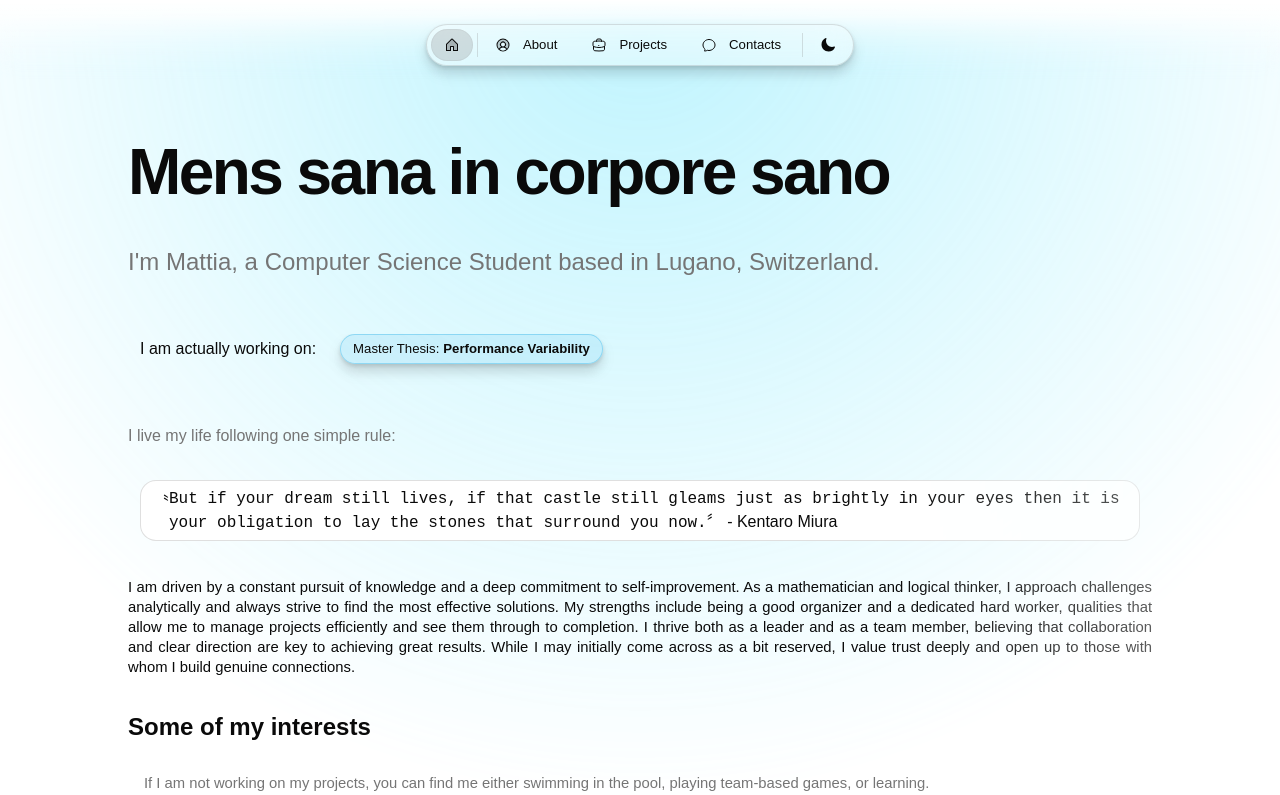
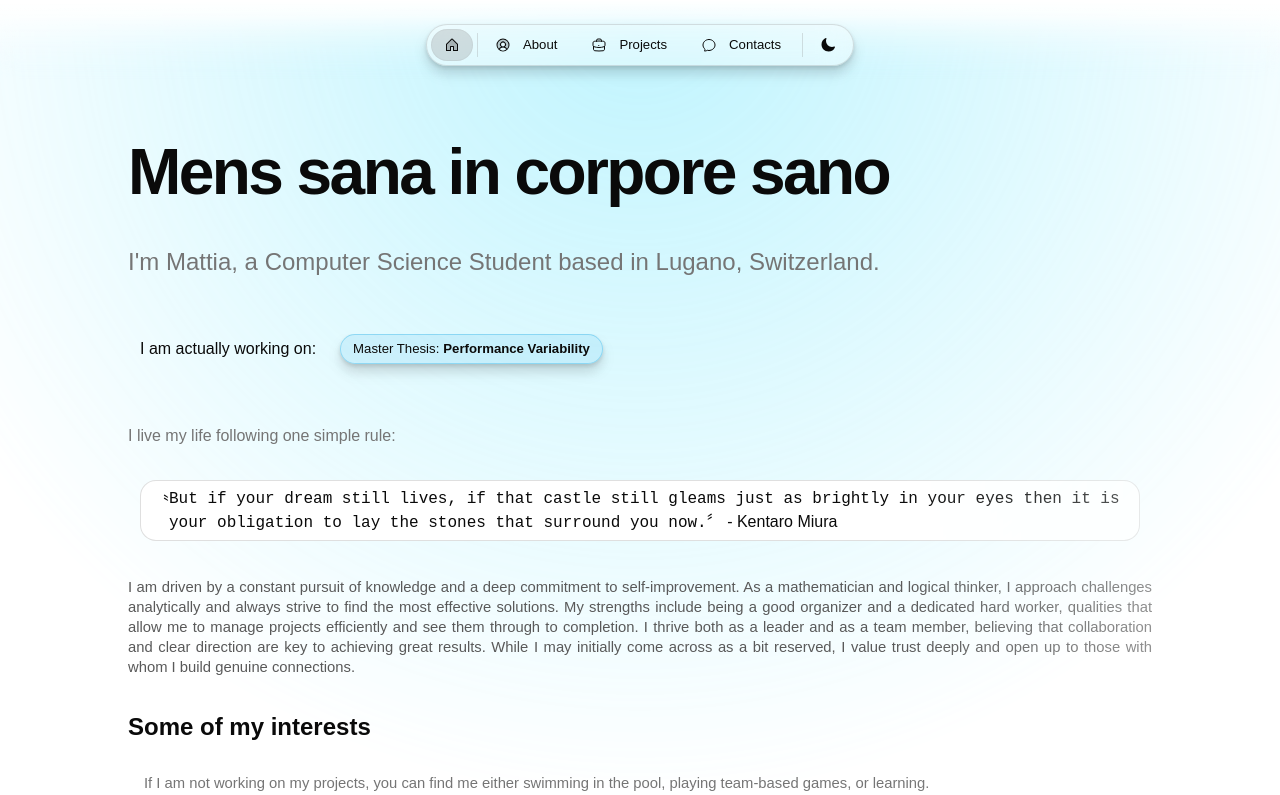
Before and after one commit to MattiaBiancini/mattiabiancini, a Next.js app: page / in a window 1280 px wide. Shown: the top 795 px of the page. Built offline with nearby package versions, Linux system fonts and the light colour scheme; a web font is replaced by a local one.

Commit message:
Bugfix switching theme

```diff
--- a/src/app/page.tsx
+++ b/src/app/page.tsx
@@ -45,7 +45,7 @@ export default function Home() {
         {home.featured && (
         <RevealFx fillWidth delay={0.2} horizontal="start" paddingTop="0" paddingBottom="32" paddingLeft="12">
           <Row horizontal="start" gap="m" style={{ alignItems: "center" }}>
-            <Text>I am actually working on:</Text>
+            <Text onBackground="neutral-strong">I am actually working on:</Text>
             <Badge background="brand-alpha-weak" paddingX="12" paddingY="4" onBackground="neutral-strong" textVariant="label-default-s" arrow={false}
               // href={home.featured.href}>
               >
@@ -83,7 +83,7 @@ export default function Home() {
           </Flex>
         </RevealFx>
         <RevealFx fillWidth delay={0.2} horizontal="start">
-          <Text variant="label-default-m" align="justify">
+          <Text onBackground="neutral-medium" variant="label-default-m" align="justify">
             I am driven by a constant pursuit of knowledge and a deep commitment to self-improvement.
             As a mathematician and logical thinker, I approach challenges analytically
             and always strive to find the most effective solutions. My strengths include
```
